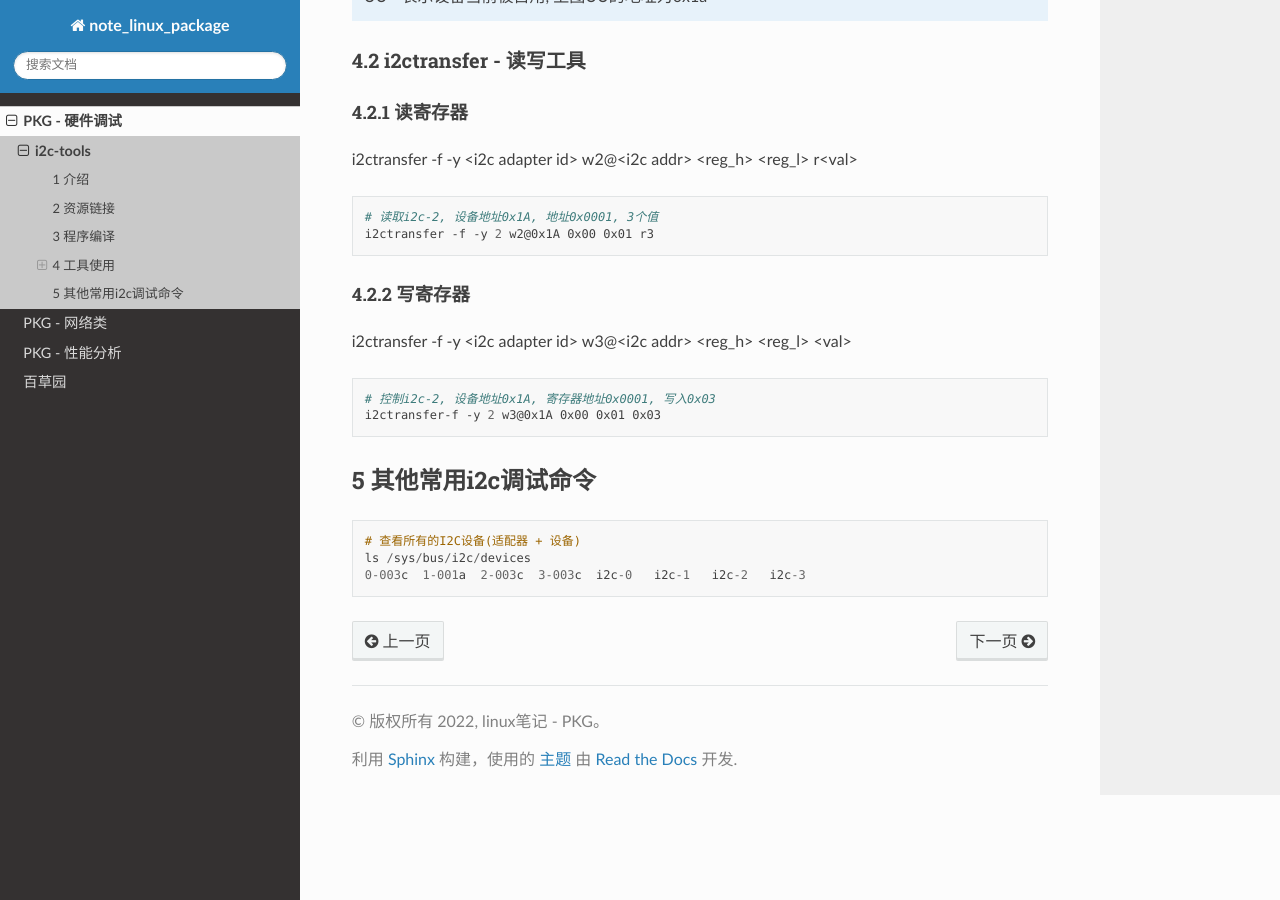
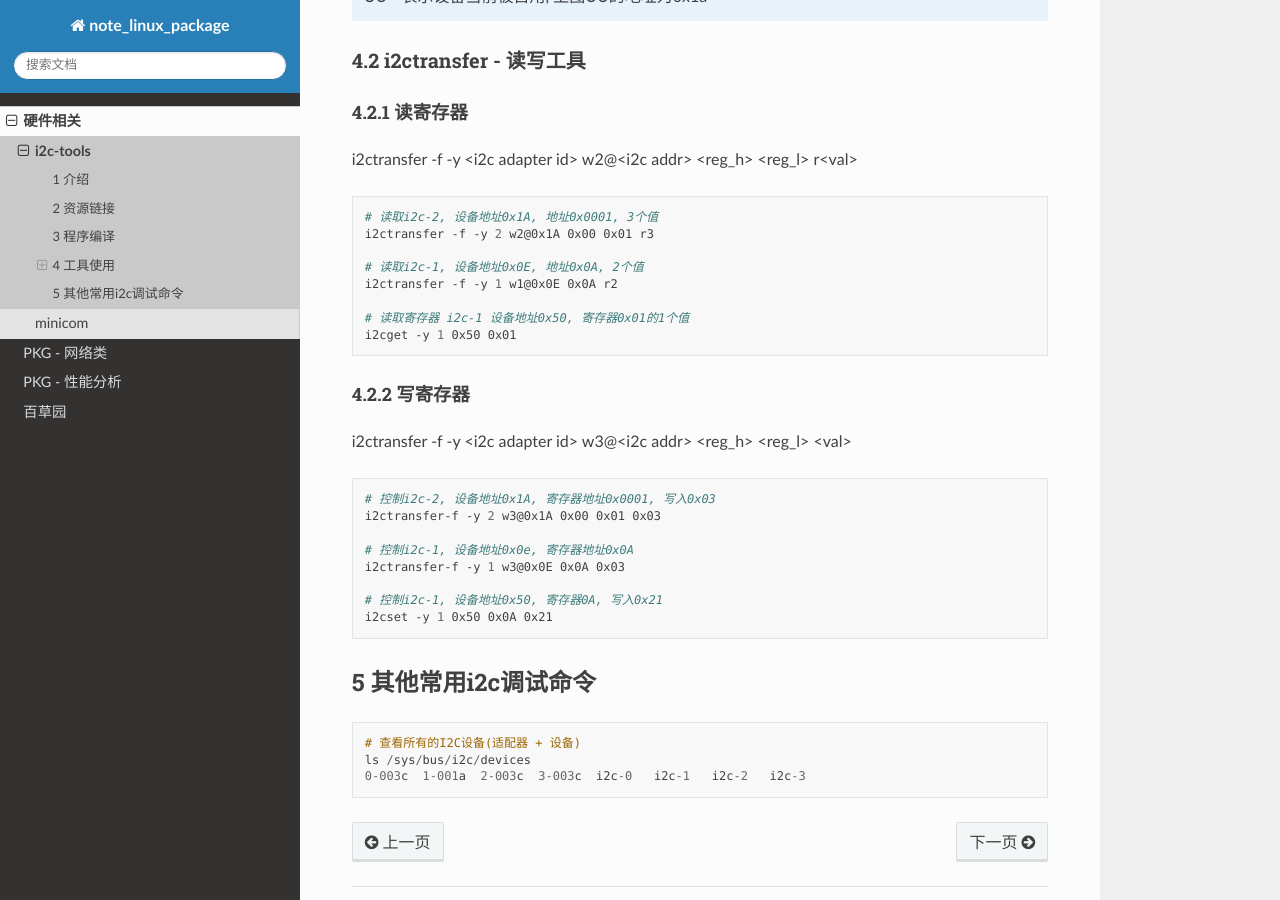
Before and after one commit to lzstudy/note_linux_bsp, a Sphinx documentation site: the page built from source/01_hw/01_i2c-tools.rst, in a window 1280 px wide and 900 px high, scrolled down 1421 px. Built offline with Sphinx 7.4.7 and the Read the Docs theme 2.0.0, drawn with Linux system fonts in a browser that asks for light colours; some of the changed text lies outside the part shown.

Commit message:
feat |> 添加minicom

```diff
--- a/source/01_hw/i2c-tools.rst
+++ b/source/01_hw/01_i2c-tools.rst
@@ -40,7 +40,7 @@
    make USE_STATIC_LIB=1
 
    # 安装
-   make _install
+   make install
 
 
 4 工具使用
@@ -87,6 +87,12 @@
    # 读取i2c-2, 设备地址0x1A, 地址0x0001, 3个值
    i2ctransfer -f -y 2 w2@0x1A 0x00 0x01 r3
 
+   # 读取i2c-1, 设备地址0x0E, 地址0x0A, 2个值
+   i2ctransfer -f -y 1 w1@0x0E 0x0A r2
+
+   # 读取寄存器 i2c-1 设备地址0x50, 寄存器0x01的1个值
+   i2cget -y 1 0x50 0x01
+
 4.2.2 写寄存器
 ^^^^^^^^^^^^^^
 
@@ -97,6 +103,12 @@
    # 控制i2c-2, 设备地址0x1A, 寄存器地址0x0001, 写入0x03
    i2ctransfer-f -y 2 w3@0x1A 0x00 0x01 0x03
 
+   # 控制i2c-1, 设备地址0x0e, 寄存器地址0x0A
+   i2ctransfer-f -y 1 w3@0x0E 0x0A 0x03
+
+   # 控制i2c-1, 设备地址0x50, 寄存器0A, 写入0x21
+   i2cset -y 1 0x50 0x0A 0x21
+
 5 其他常用i2c调试命令
 ---------------------
 
--- a/source/01_hw/index.rst
+++ b/source/01_hw/index.rst
@@ -1,7 +1,8 @@
-PKG - 硬件调试
+硬件相关
 ========================================
 
 .. toctree::
-   :maxdepth: 3
+   :maxdepth: 5
 
-   i2c-tools
+   01_i2c-tools
+   02_minicom
```
Also changed, not shown: source/01_hw/02_minicom.rst (added, +87 -0 lines).
